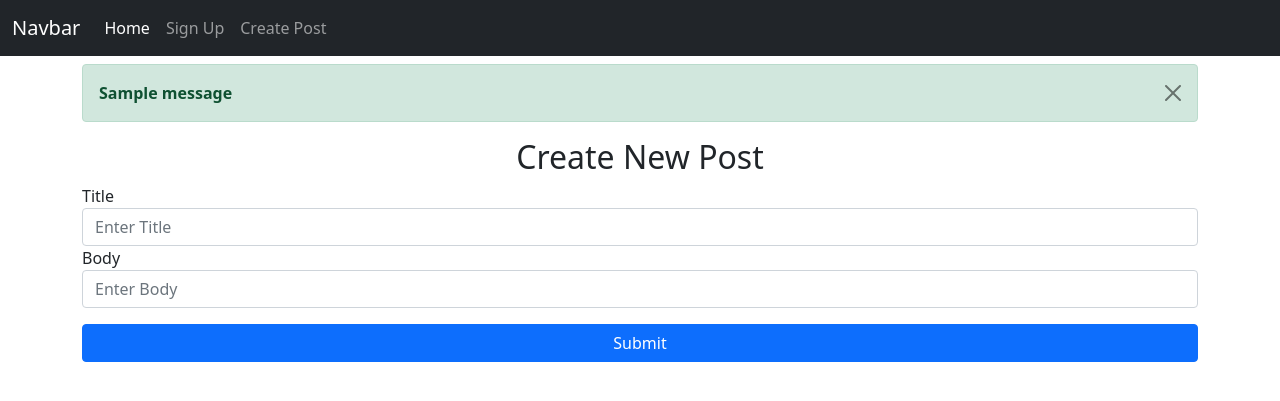
After one commit to mariapan0330/Intro_to_Flask, a Flask app: page /create in a window 1280 px wide. The commit adds this page. Shown: the top 401 px of the page. Run offline with Flask 2, Linux system fonts and the light colour scheme; tables that the repository leaves empty hold one stand-in row (values such as "Sample post"); one stand-in notice (Sample message) is shown; some libraries are stand-ins or nearby versions.

Commit message:
added create post ability

```diff
--- a/app/__init__.py
+++ b/app/__init__.py
@@ -2,6 +2,8 @@ from flask import Flask
 from config import Config
 from flask_sqlalchemy import SQLAlchemy
 from flask_migrate import Migrate
+from flask_login import LoginManager
+
 # from the confg module we made, import the config class we made.
 # We'll use this to set attributes here.
 
@@ -18,4 +20,7 @@ db = SQLAlchemy(app)
 # pass app and db into migration engine
 migrate = Migrate(app, db)
 
+# Create an instance of the loginManager to handle authentication
+login = LoginManager(app)
+
 from . import routes, models
--- a/app/forms.py
+++ b/app/forms.py
@@ -1,3 +1,4 @@
+from turtle import title
 from flask_wtf import FlaskForm
 from wtforms import StringField, PasswordField, SubmitField
 from wtforms.validators import DataRequired, EqualTo
@@ -8,3 +9,9 @@ class SignUpForm(FlaskForm):
     password = PasswordField('Password',validators=[DataRequired()])
     confirm_password = PasswordField('Confirm Password',validators=[DataRequired(), EqualTo('password')])
     submit = SubmitField()
+
+
+class PostForm(FlaskForm):
+    title = StringField('Title',validators=[DataRequired()])
+    body = StringField('Body',validators=[DataRequired()])
+    submit = SubmitField()
--- a/app/routes.py
+++ b/app/routes.py
@@ -1,7 +1,7 @@
 from app import app
-from flask import render_template
-from app.forms import SignUpForm
-from app.models import User
+from flask import render_template, redirect, url_for, flash
+from app.forms import SignUpForm, PostForm
+from app.models import User, Post
 
 @app.route('/')
 def index():
@@ -25,6 +25,27 @@ def signup():
         username = form.username.data
         password = form.password.data
         # the .data is whatever they submitted
+        # Check if that username or email already exists.
+        existing_user = User.query.filter((User.email == email) | (User.username == username)).first()
+        if existing_user:
+            flash('A user with that username or email already exists.', 'danger')
+            return redirect(url_for('signup'))
+
         new_user = User(email=email, username=username, password=password)
-        print(f"{new_user.username} has been created.")
+        flash(f"{new_user.username} has been created.", 'success')
+        return redirect(url_for('index'))
     return render_template('signup.html', form=form)
+
+
+@app.route('/create', methods=['GET','POST'])
+def create():
+    form = PostForm()
+    if form.validate_on_submit():
+        # get the data!
+        title = form.title.data
+        body = form.body.data
+        new_post = Post(title=title, body=body, user_id=1)
+        flash(f'{new_post.title} has been created', 'success')
+        return redirect(url_for('index'))
+
+    return render_template('createpost.html', form=form)
--- /dev/null
+++ b/app/templates/alert.html
@@ -0,0 +1,11 @@
+<!-- new task: only make it show up at the right time -->
+{% with messages = get_flashed_messages(with_categories=True) %}
+    {% if messages %}
+        {% for category, message in messages %}
+            <div class="alert alert-{{ category }} alert-dismissible fade show mt-2" role="alert">
+                <strong>{{ message }}</strong>
+                <button type="button" class="btn-close" data-bs-dismiss="alert" aria-label="Close"></button>
+            </div>
+        {% endfor %}
+    {% endif %}
+{% endwith %}
--- a/app/templates/base.html
+++ b/app/templates/base.html
@@ -22,8 +22,7 @@
                 <div class="navbar-nav">
                     <a class="nav-link active" aria-current="page" href="{{ url_for('index') }}">Home</a>
                     <a class="nav-link" href="{{ url_for('signup') }}">Sign Up</a>
-                    <a class="nav-link" href="#">Log In</a>
-                    <a class="nav-link disabled" href="#" tabindex="-1" aria-disabled="true">Disabled</a>
+                    <a class="nav-link" href="{{ url_for('create') }}">Create Post</a>
                 </div>
                 </div>
             </div>
@@ -31,6 +30,7 @@
 
         <!-- Container -->
         <div class="container">
+            {% include 'alert.html' %}
             {% block content %}{% endblock content %}
         </div>
 
--- /dev/null
+++ b/app/templates/createpost.html
@@ -0,0 +1,21 @@
+{% extends 'base.html' %}
+{% block title %}Create Post{% endblock title %}
+
+{% block content %}
+<h2 class="text-center">Create New Post</h2>
+
+<form method="post">
+    {{ form.csrf_token }}
+    <div class="form-group">
+        {{ form.title.label }}
+        {{ form.title(class='form-control', placeholder='Enter Title') }}
+
+        {{ form.body.label }}
+        {{ form.body(class='form-control', placeholder='Enter Body') }}
+
+        {{ form.submit(class='btn btn-primary w-100 mt-3') }}
+    </div>
+</form>
+
+
+{% endblock content %}
--- a/config.py
+++ b/config.py
@@ -6,7 +6,9 @@ basedir = os.path.abspath(os.path.dirname(__file__))
 class Config:
     # this generates a secret key or defaults to 'you will never guess' if that didn't work
     SECRET_KEY = os.environ.get("SECRET_KEY") or 'you-will-never-guess'
-    # 'get' methods will look for values from our environmental variables, and will return a val or None.
+    # 'get' methods will look for values from our environmental variables,
+    # and will return a val or None.
+
     # If None, default to whatever is after the 'or'
     SQLALCHEMY_DATABASE_URI = os.environ.get('DATABASE_URL') or 'sqlite:///' + os.path.join(basedir, 'app.db')
     SQLALCHEMY_TRACK_MODIFICATIONS = False
```
Also changed, not shown: app/models.py (+31 -2 lines), migrations/versions/e9f70f04dc56_.py (added, +36 -0 lines), app.db.
